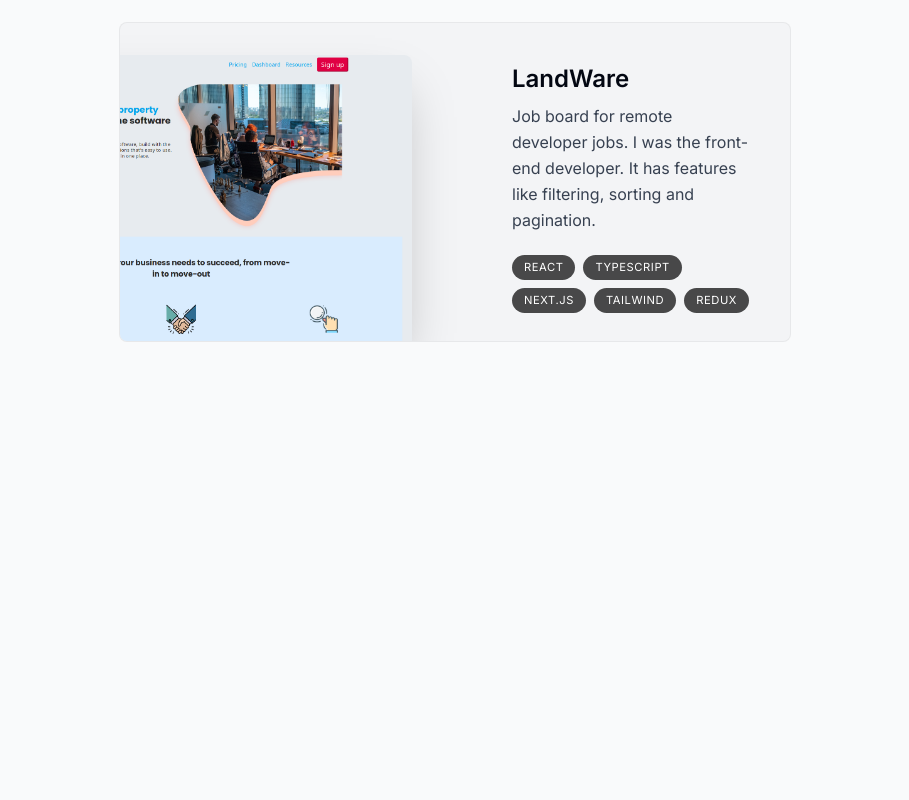
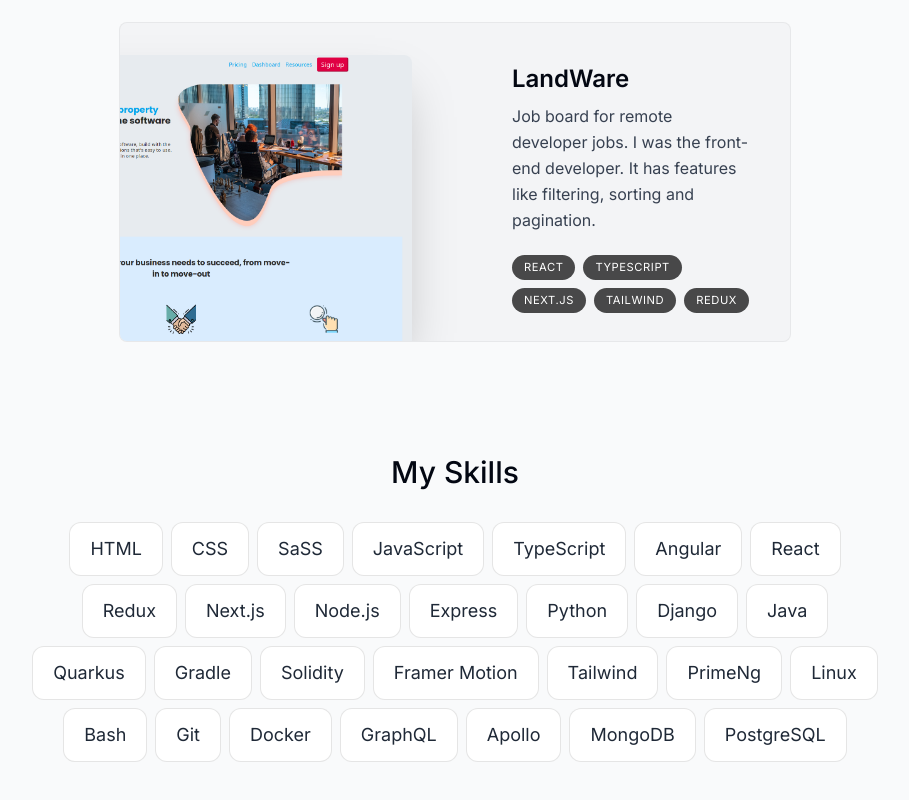
Before and after one commit to HadzhieV777/portfolio, a Next.js app: page / in a window 1280 px wide. Shown: the part 1660-2460 px from the top of the page, without its empty margins (185-1094 px from the left). Built offline with nearby package versions, Linux system fonts and the light colour scheme.

Commit message:
Add skills section

```diff
--- a/app/page.tsx
+++ b/app/page.tsx
@@ -1,6 +1,7 @@
 import About from "@/components/About";
 import Hero from "@/components/Hero";
 import Projects from "@/components/Projects";
+import Skills from "@/components/Skills";
 
 export default function Home() {
   return (
@@ -8,6 +9,7 @@
       <Hero />
       <About />
       <Projects />
+      <Skills />
     </main>
   );
 }
--- a/common/data.ts
+++ b/common/data.ts
@@ -78,25 +78,33 @@
   },
 ] as const;
 
-// TODO Fix text
 export const skillsData = [
   "HTML",
   "CSS",
+  "SaSS",
   "JavaScript",
   "TypeScript",
+  "Angular",
   "React",
+  "Redux",
   "Next.js",
   "Node.js",
+  "Express",
+  "Python",
+  "Django",
+  "Java",
+  "Quarkus",
+  "Gradle",
+  "Solidity",
+  "Framer Motion",
+  "Tailwind",
+  "PrimeNg",
+  "Linux",
+  "Bash",
   "Git",
-  "Tailwind",
-  "Prisma",
-  "MongoDB",
-  "Redux",
+  "Docker",
   "GraphQL",
   "Apollo",
-  "Express",
+  "MongoDB",
   "PostgreSQL",
-  "Python",
-  "Django",
-  "Framer Motion",
 ] as const;
--- a/components/Projects.tsx
+++ b/components/Projects.tsx
@@ -10,7 +10,7 @@
   const { ref } = useSectionInView("Projects", 0.5);
 
   return (
-    <section ref={ref} id="projects" className="scroll-mt-28">
+    <section ref={ref} id="projects" className="scroll-mt-28 mb-28">
       <SectionHeading>My Projects</SectionHeading>
       <div>
         {projectsData.map((project, index) => (
--- /dev/null
+++ b/components/Skills.tsx
@@ -0,0 +1,53 @@
+"use client";
+
+import React from "react";
+import SectionHeading from "./section-heading";
+import { useSectionInView } from "@/common/hooks";
+import { skillsData } from "@/common/data";
+import { motion } from "framer-motion";
+
+const fadeInAnimationVariants = {
+  initial: {
+    opacity: 0,
+    y: 20,
+  },
+  animate: (index: number) => ({
+    opacity: 1,
+    y: 0,
+    transition: {
+      delay: 0.2 * index,
+    },
+  }),
+};
+
+export default function Skills() {
+  const { ref } = useSectionInView("Skills");
+
+  return (
+    <section
+      id="skills"
+      ref={ref}
+      className="mb-28 max-w-[53rem] scroll-mt-28 text-center sm:mb-40"
+    >
+      <SectionHeading>My Skills</SectionHeading>
+      <ul className="flex flex-wrap justify-center gap-2 text-lg text-gray-800">
+        {skillsData.map((skill, index) => (
+          <motion.li
+            key={index}
+            className="bg-white border border-black/[0.1] rounded-xl px-5 py-3"
+            variants={fadeInAnimationVariants}
+            initial="initial"
+            animate="animate"
+            whileInView="animate"
+            viewport={{
+              once: true,
+            }}
+            custom={index}
+          >
+            {skill}
+          </motion.li>
+        ))}
+      </ul>
+    </section>
+  );
+}
```
